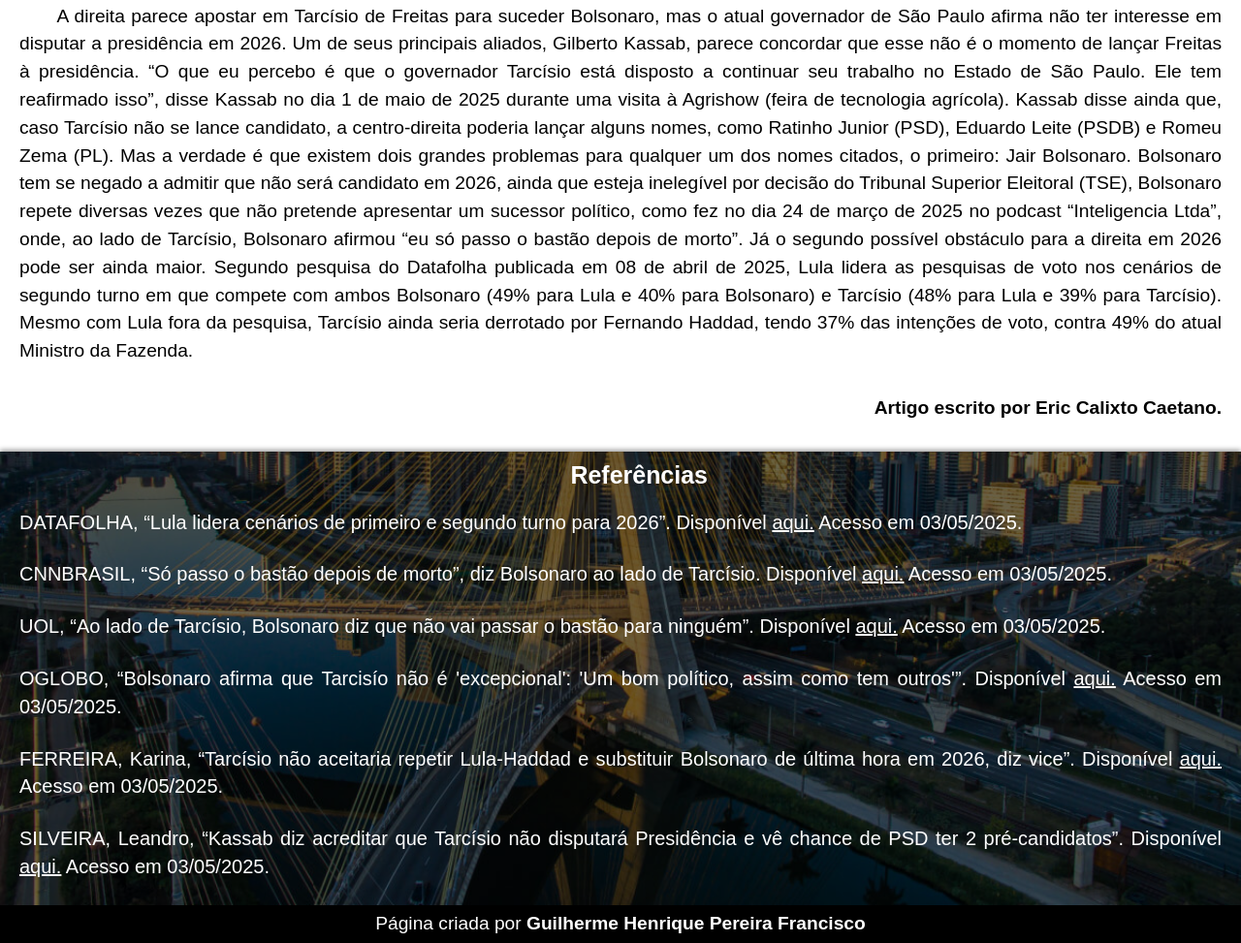
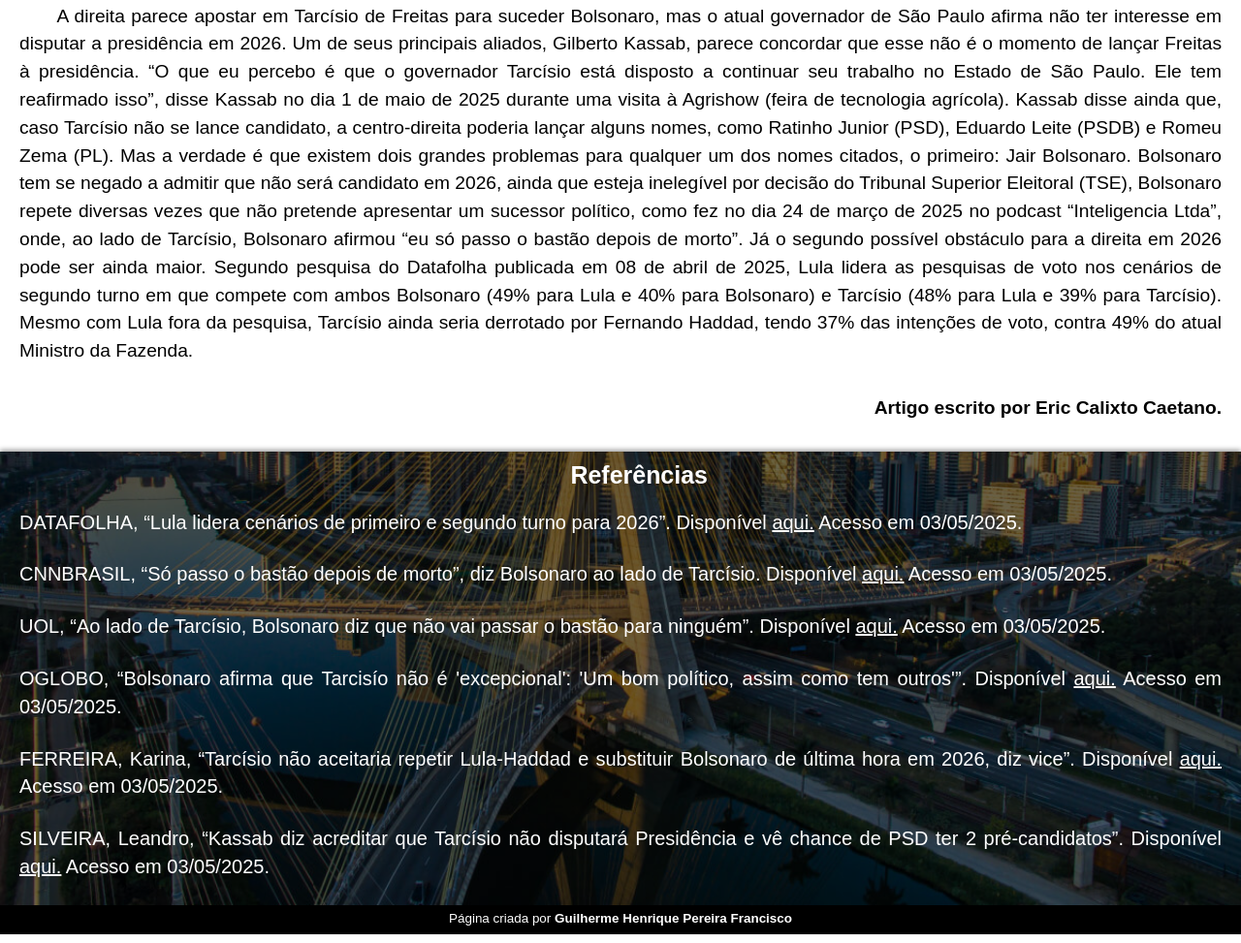
Before and after one commit to MorganaAPF/artigo-tarcisio, a plain HTML site: page index.html in a window 1280 px wide. Shown: the part 536-1509 px from the top of the page at 97% size. Drawn offline with Linux system fonts and the light colour scheme.

Commit message:
Rodapé diminuído

```diff
--- a/style/style.css
+++ b/style/style.css
@@ -90,8 +90,9 @@ a {
 }
 
 footer {
+    font-size: 0.7em;
     background-color: black;
     color: white;
-    padding: 5px;
+    padding: 0.5px;
     text-align: center;
 }
```
